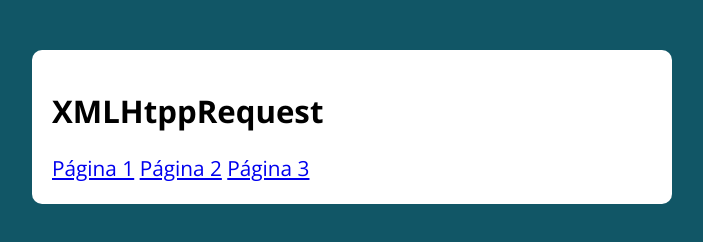
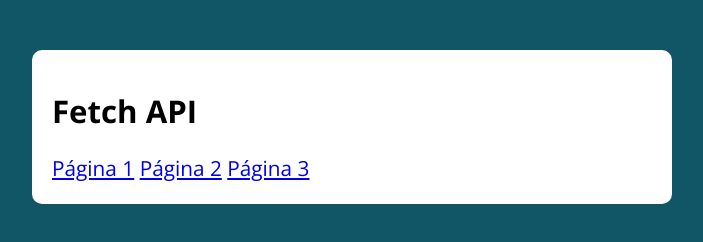
Before and after one commit to dyhalmeida/js-from-basic-to-advanced, a plain HTML site: page 63-promises/04-lesson-fetch-api-request/index.html in a window 1280 px wide. Shown: the whole page, without its empty margins (288-991 px from the left). Drawn offline with nearby package versions, Linux system fonts and the light colour scheme.

Commit message:
lesson fetch-api async await

```diff
--- a/63-promises/04-lesson-fetch-api-request/index.html
+++ b/63-promises/04-lesson-fetch-api-request/index.html
@@ -13,7 +13,7 @@
 
   <section class="container">
 
-    <h1>XMLHtppRequest</h1>
+    <h1>Fetch API</h1>
 
     <a href="pagina1.html">Página 1</a>
     <a href="pagina2.html">Página 2</a>
```
